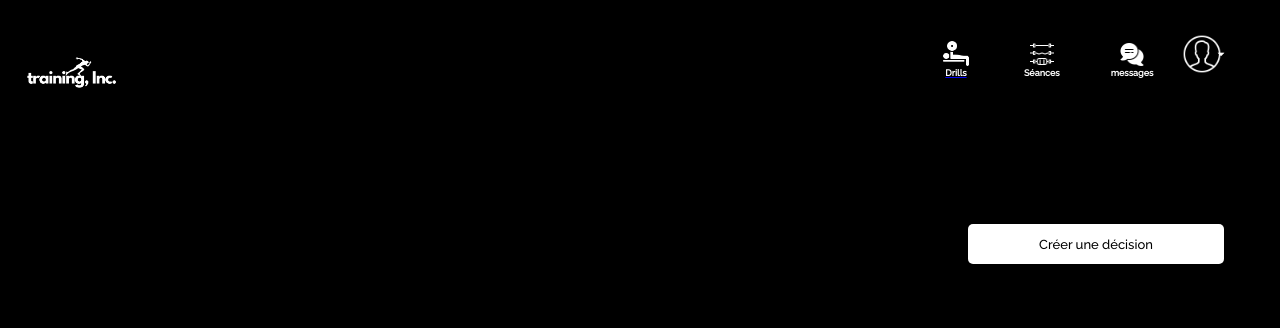
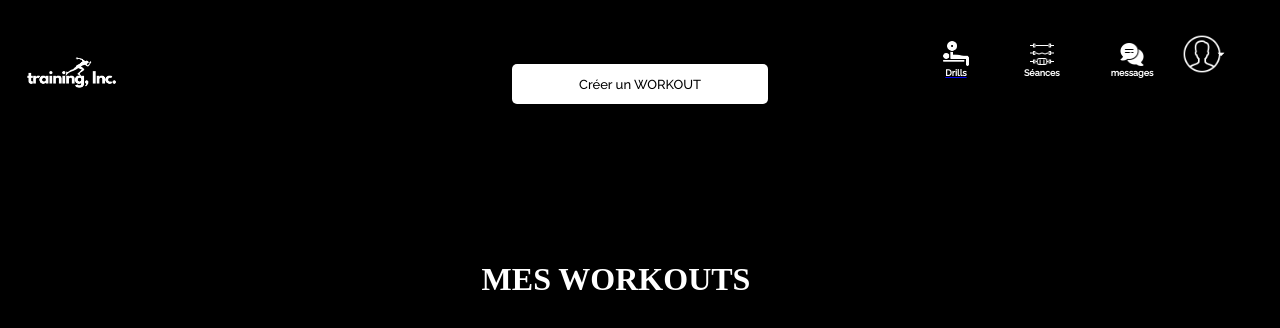
Before and after one commit to AlexandrePre/checkpoint4, a React (Vite) app in the folder frontend/: page /dashboard in a window 1280 px wide. Shown: the top 328 px of the page. Built offline with nearby package versions, Linux system fonts and the light colour scheme; no server answers.

Commit message:
debut dash withworkout

```diff
--- a/frontend/src/App.css
+++ b/frontend/src/App.css
@@ -1,3 +1,3 @@
 body {
-    background-color: black;
+  background-color: black;
 }
--- a/frontend/src/components/Home/NavBar.css
+++ b/frontend/src/components/Home/NavBar.css
@@ -9,7 +9,6 @@
   align-items: center;
   height: 50%;
 }
-
 
 #logoHomeNav {
   width: 8vw;
--- a/frontend/src/components/Inscription/PWDRequiste.css
+++ b/frontend/src/components/Inscription/PWDRequiste.css
@@ -22,7 +22,7 @@
 #message p {
   font-size: 0.8vw;
   font-family: "Raleway", sans-serif;
-  color : white;
+  color: white;
 }
 
 .capsLetterFlag {
--- a/frontend/src/components/dashboard/ButtonCreateDecision.css
+++ b/frontend/src/components/dashboard/ButtonCreateDecision.css
@@ -13,7 +13,8 @@
 
 .btn-decision {
   position: absolute;
-  top: 28vh;
+  top: 8vh;
+  left: -35vw;
   display: flex;
   justify-content: flex-end;
   width: 95%;
--- a/frontend/src/components/dashboard/ButtonCreateDecision.jsx
+++ b/frontend/src/components/dashboard/ButtonCreateDecision.jsx
@@ -7,7 +7,7 @@ export default function ButtonCreateDecision() {
     <div className="btn-decision">
       <Link to="/decision">
         <button className="btn-decisioncreate" type="button">
-          Créer une décision
+          Créer un WORKOUT
         </button>
       </Link>
     </div>
--- a/frontend/src/components/dashboard/NavBarDash.css
+++ b/frontend/src/components/dashboard/NavBarDash.css
@@ -101,7 +101,7 @@ h4 {
   width: 18%;
 }
 
-#logodash{
+#logodash {
   width: 10vw;
 }
 
--- /dev/null
+++ b/frontend/src/components/dashboard/Workout.css
@@ -0,0 +1,14 @@
+.workouts {
+  display: flex;
+  justify-content: center;
+
+  position: absolute;
+  top: 30vh;
+  width: 100vw;
+  height: 80vh;
+}
+
+.workouts h1 {
+  color: white;
+  padding-right: 5vw;
+}
--- /dev/null
+++ b/frontend/src/components/dashboard/Workouts.jsx
@@ -0,0 +1,10 @@
+import React from "react";
+import "./Workout.css";
+
+export default function Workouts() {
+  return (
+    <div className="workouts">
+      <h1>MES WORKOUTS</h1>
+    </div>
+  );
+}
--- a/frontend/src/pages/connexionpage.css
+++ b/frontend/src/pages/connexionpage.css
@@ -9,8 +9,6 @@
 
   background-color: black;
 }
-
-
 
 #logo {
   width: 70vh;
@@ -147,7 +145,7 @@
   column-gap: 2px;
   font-family: "Raleway", sans-serif;
 }
-#titleconnexion{
+#titleconnexion {
   color: white;
 }
 #termes h5 {
--- a/frontend/src/pages/dashboard.jsx
+++ b/frontend/src/pages/dashboard.jsx
@@ -1,3 +1,4 @@
+import Workouts from "../components/dashboard/Workouts";
 import ButtonCreateDecision from "../components/dashboard/ButtonCreateDecision";
 import NavBarDash from "../components/dashboard/NavBardash";
 
@@ -6,6 +7,7 @@ export default function Dashboard() {
     <div>
       <NavBarDash />
       <ButtonCreateDecision />
+      <Workouts />
     </div>
   );
 }
```
Also changed, not shown: frontend/src/components/Inscription/Connexion.css (line endings or trailing spaces).
